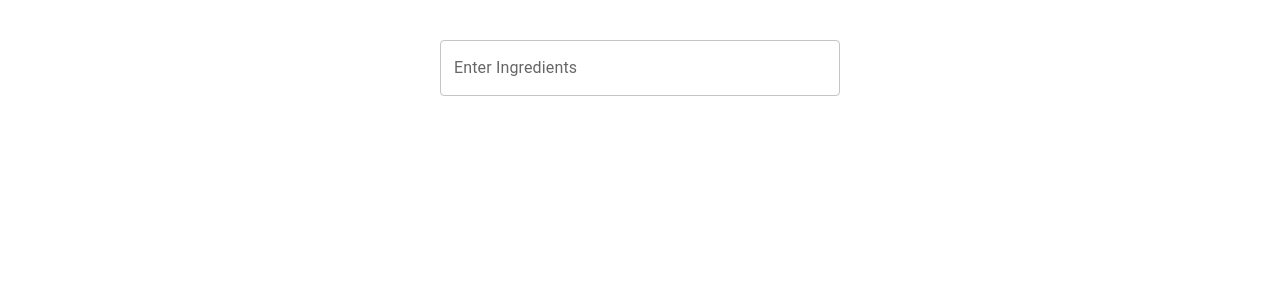
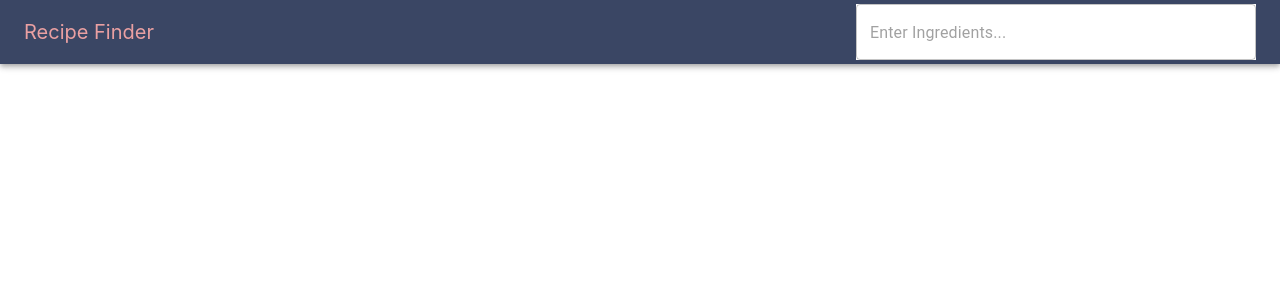
Before and after one commit to Shirm917/Recipe_Finder, a React (Create React App) app: page / in a window 1280 px wide. Shown: the top 300 px of the page. Built offline with nearby package versions, Linux system fonts and the light colour scheme.

Commit message:
creating navbar and adding placeholder instead of label to searchform

```diff
--- a/package.json
+++ b/package.json
@@ -11,6 +11,7 @@
     "@testing-library/user-event": "^13.5.0",
     "react": "^18.2.0",
     "react-dom": "^18.2.0",
+    "react-router-dom": "^6.17.0",
     "react-scripts": "5.0.1",
     "web-vitals": "^2.1.4"
   },
--- a/src/App.css
+++ b/src/App.css
@@ -4,3 +4,9 @@
     align-items: center;
     height: 100vh;
 }
+
+.link {
+    text-decoration: none;
+    color: #eaa0a2;
+    font-size: 20px;
+}
--- a/src/App.js
+++ b/src/App.js
@@ -1,10 +1,10 @@
-import SearchForm from "./Components/SearchForm";
+import Navbar from "./nav/Navbar";
 import "./App.css";
 
 function App() {
   return (
     <main className="container">
-      <SearchForm />
+      <Navbar />
     </main>
   );
 }
--- a/src/Components/SearchForm.js
+++ b/src/Components/SearchForm.js
@@ -1,9 +1,14 @@
-import TextField from '@mui/material/TextField';
+import TextField from "@mui/material/TextField";
 
 const SearchForm = () => {
-    return (
-        <TextField sx={{marginTop: 5, width: 400}} id="outlined-basic" label="Enter Ingredients" variant="outlined" />
-     );
-}
+  return (
+    <TextField
+      sx={{ width: 400, backgroundColor: "#fff" }}
+      id="outlined-basic"
+      placeholder="Enter Ingredients..."
+      variant="outlined"
+    />
+  );
+};
 
 export default SearchForm;
--- a/src/index.js
+++ b/src/index.js
@@ -1,13 +1,16 @@
-import React from 'react';
-import ReactDOM from 'react-dom/client';
-import './index.css';
-import App from './App';
-import reportWebVitals from './reportWebVitals';
+import React from "react";
+import ReactDOM from "react-dom/client";
+import "./index.css";
+import App from "./App";
+import { BrowserRouter } from "react-router-dom";
+import reportWebVitals from "./reportWebVitals";
 
-const root = ReactDOM.createRoot(document.getElementById('root'));
+const root = ReactDOM.createRoot(document.getElementById("root"));
 root.render(
   <React.StrictMode>
-    <App />
+    <BrowserRouter>
+      <App />
+    </BrowserRouter>
   </React.StrictMode>
 );
 
--- /dev/null
+++ b/src/nav/Navbar.js
@@ -0,0 +1,23 @@
+import { Link } from "react-router-dom";
+import * as React from "react";
+import AppBar from "@mui/material/AppBar";
+import Box from "@mui/material/Box";
+import Toolbar from "@mui/material/Toolbar";
+import SearchForm from "../components/SearchForm";
+
+const Navbar = () => {
+  return (
+    <Box sx={{ flexGrow: 1, width: "100%" }}>
+      <AppBar sx={{ backgroundColor: "#3a4664" }} position="static">
+        <Toolbar sx={{ display: "flex", justifyContent: "space-between" }}>
+          <Link className="link" to="/">
+            Recipe Finder
+          </Link>
+          <SearchForm />
+        </Toolbar>
+      </AppBar>
+    </Box>
+  );
+};
+
+export default Navbar;
```
Also changed, not shown: 1 other file (tests, documents, lock files or other folders).
